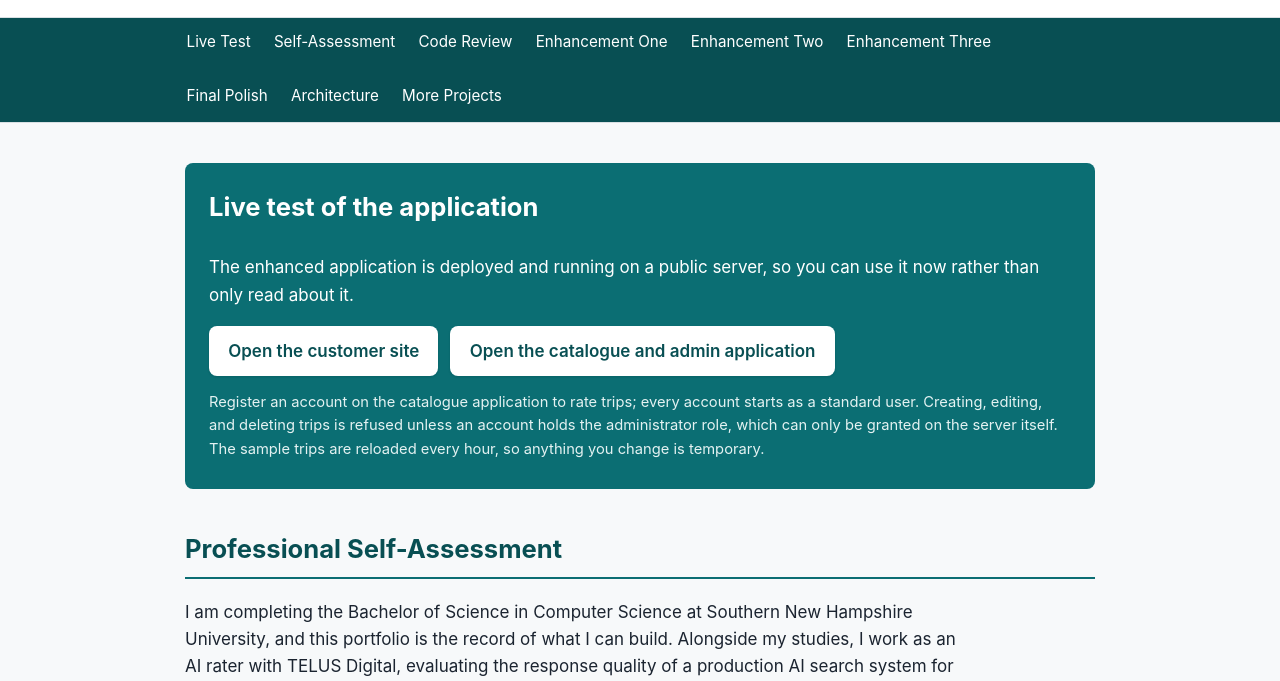
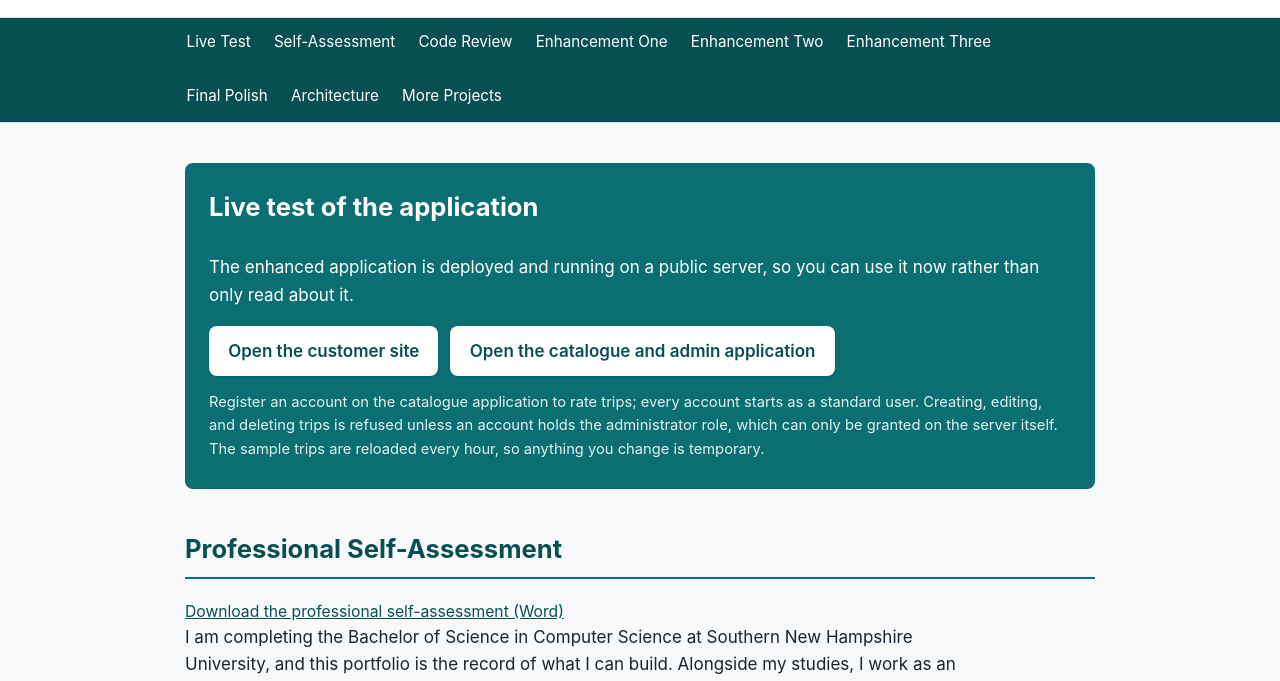
Before and after one commit to LukasCS/LukasCS.github.io, a plain HTML site: page index.html in a window 1280 px wide. Shown: the part 115-796 px from the top of the page. Drawn offline with Linux system fonts and the light colour scheme.

Commit message:
Add download link for professional self-assessment
Added a link to download the professional self-assessment document in the self-assessment section.

```diff
--- a/index.html
+++ b/index.html
@@ -42,6 +42,9 @@
 
 <section id="self-assessment" class="narrative-body">
 <h2>Professional Self-Assessment</h2>
+<ul class="enhancement-links">
+  <li><a href="CS499_Professional_Self_Assessment.docx">Download the professional self-assessment (Word)</a></li>
+</ul>
 <p>I am completing the Bachelor of Science in Computer Science at Southern New Hampshire University, and this portfolio is the record of what I can build. Alongside my studies, I work as an AI rater with TELUS Digital, evaluating the response quality of a production AI search system for a major technology company; the work consists of judging relevance, quality, and guideline compliance, response by response, against detailed written standards. I have also designed, built, and operated multiplayer online games since childhood, and I maintain an active player base today on AetherSeed, a three-dimensional multiplayer game I run with an AI-driven content pipeline. My goal is to work in AI and machine learning engineering and to pursue a master's degree in artificial intelligence. Completing this program sharpened that direction. The coursework gave me breadth across software engineering, algorithms, databases, and security, and the capstone required me to integrate all of it into one production-quality system. The sections below introduce the skills I bring to a team; the enhanced artifact that follows this self-assessment provides the evidence.</p>
 <h3>Collaborating in a Team Environment</h3>
 <p>My clearest collaboration training comes from working inside a large, distributed team. At TELUS Digital, I work within a community of raters spread across many countries who must produce consistent judgments without ever meeting. Consistency is achieved through shared written guidelines, calibration exercises, and disciplined attention to updates, and contributing well in that structure is a daily exercise in aligning my work with a team standard rather than a personal one. At SNHU, every course included structured peer discussion in which I presented work in progress, critiqued the work of classmates, and revised my own based on their responses. In the capstone, I practiced collaboration in the form a professional team depends on most: documentation. I wrote developer-facing README files and contextual in-code comments for the next person who touches the code, recorded a code review video addressed to a reviewing audience of peers, and added closed captions to that video so it also serves viewers who are deaf, hard of hearing, or working in a second language.</p>
```
